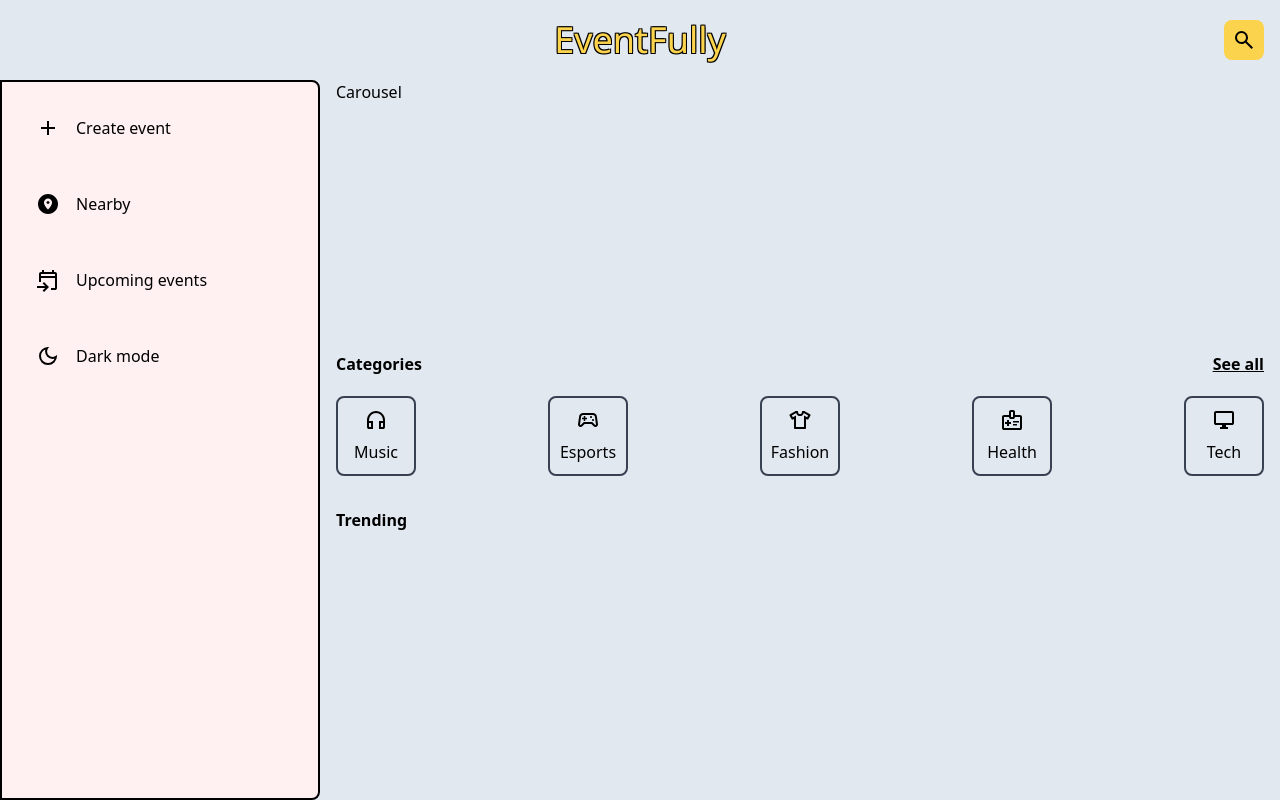
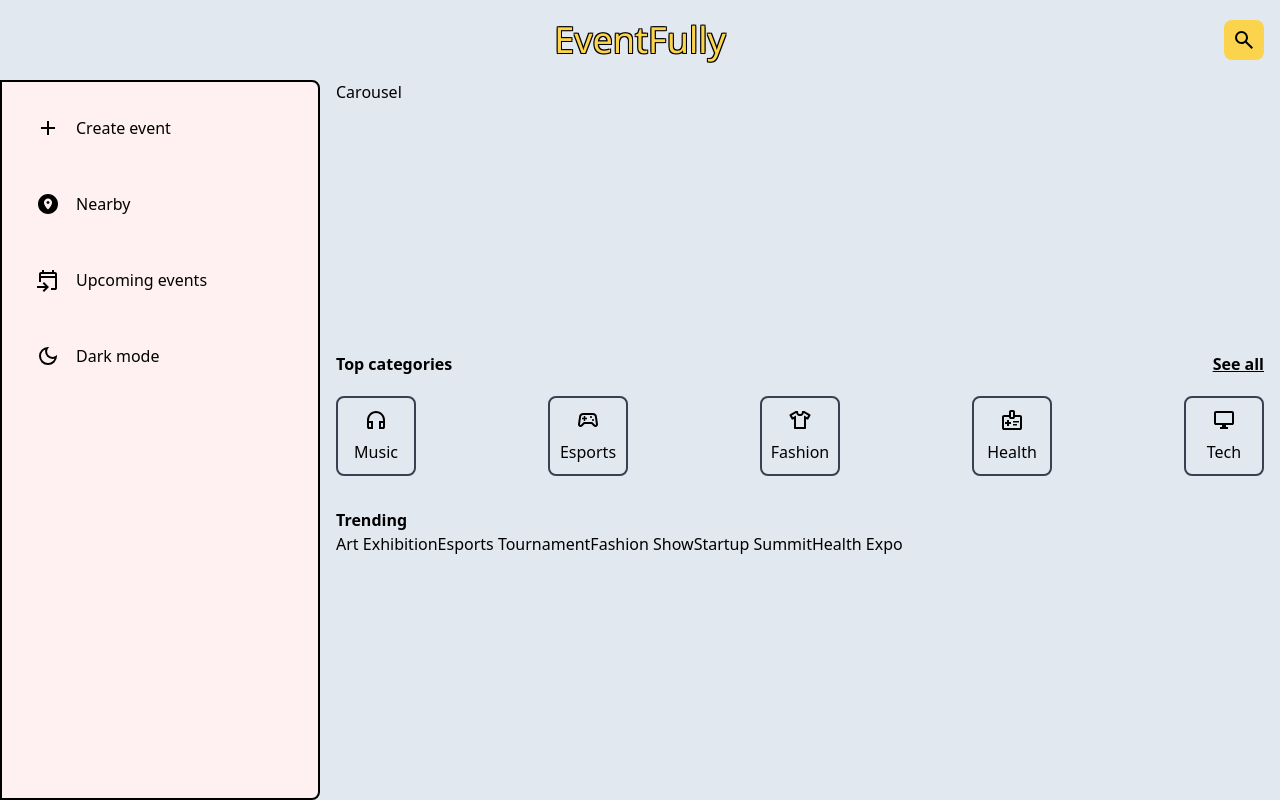
Before and after one commit to arnaskv/event-app, a Vue app: page / in a window 1280 px wide. Built offline with nearby package versions, Linux system fonts and the light colour scheme; a web font is replaced by a local one.

Commit message:
added click property for event statistics

```diff
--- a/src/stores/dummyEvents.ts
+++ b/src/stores/dummyEvents.ts
@@ -6,6 +6,7 @@ const dummyEvents = [
     timestamp: '2023-09-15T10:00:00Z',
     categories: ['tech'],
     description: 'Join us for the biggest tech conference of the year!',
+    clicks: 10,
   },
   {
     id: 2,
@@ -14,6 +15,7 @@ const dummyEvents = [
     timestamp: '2023-08-20T14:00:00Z',
     categories: ['health'],
     description: 'Explore the latest in health and wellness.',
+    clicks: 40,
   },
   {
     id: 3,
@@ -22,6 +24,7 @@ const dummyEvents = [
     timestamp: '2023-07-10T19:30:00Z',
     categories: ['music'],
     description: 'Enjoy live music performances from top artists!',
+    clicks: 17,
   },
   {
     id: 4,
@@ -30,6 +33,7 @@ const dummyEvents = [
     timestamp: '2023-06-05T15:00:00Z',
     categories: ['fashion'],
     description: 'Witness the latest fashion trends on the runway.',
+    clicks: 50,
   },
   {
     id: 5,
@@ -38,6 +42,7 @@ const dummyEvents = [
     timestamp: '2023-11-20T16:00:00Z',
     categories: ['esports'],
     description: 'Compete in the ultimate esports showdown!',
+    clicks: 100,
   },
   {
     id: 6,
@@ -46,14 +51,16 @@ const dummyEvents = [
     timestamp: '2023-10-08T09:00:00Z',
     categories: ['volunteering'],
     description: 'Join us in making our community cleaner and greener.',
+    clicks: 12,
   },
   {
     id: 7,
     name: 'Art Exhibition',
     location: 'Art Gallery',
-    timestamp: '2023-09-15T11:00:00Z',
+    timestamp: '2023-12-30T11:00:00Z',
     categories: ['other'],
     description: 'Discover a diverse range of artworks from local artists.',
+    clicks: 108,
   },
   {
     id: 8,
@@ -62,6 +69,7 @@ const dummyEvents = [
     timestamp: '2023-08-20T09:30:00Z',
     categories: ['tech'],
     description: 'Connect with innovative startups and tech enthusiasts.',
+    clicks: 50,
   },
 ]
 
--- a/src/stores/events.ts
+++ b/src/stores/events.ts
@@ -9,10 +9,21 @@ export type Event = {
   timestamp: string
   categories: string[]
   description: string
+  clicks: number
 }
 
 export const useEventsStore = defineStore('event', () => {
   const events = ref<Event[]>(getEvents())
+
+  const eventInitialState: Event = {
+    id: getNewId(),
+    name: '',
+    location: '',
+    timestamp: '',
+    categories: [],
+    description: '',
+    clicks: 0,
+  }
 
   function addEvent(newEvent: Event) {
     events.value.push(newEvent)
@@ -51,5 +62,18 @@ export const useEventsStore = defineStore('event', () => {
       .sort((a, b) => new Date(a.timestamp) - new Date(b.timestamp))
   }
 
-  return { events, addEvent, getNewId, getEventById, getEventsByCategory, getUpcomingEvents }
+  function getTrendingEvents(): Event[] {
+    return events.value.sort((a, b) => b.clicks - a.clicks).slice(0, 5)
+  }
+
+  return {
+    events,
+    eventInitialState,
+    addEvent,
+    getNewId,
+    getEventById,
+    getEventsByCategory,
+    getUpcomingEvents,
+    getTrendingEvents,
+  }
 })
--- a/src/views/CreateEventView.vue
+++ b/src/views/CreateEventView.vue
@@ -7,24 +7,16 @@ import DropdownSelect from '@/components/DropdownSelect.vue'
 import ViewHeader from '@/components/ViewHeader.vue'
 
 const { categories } = useCategoryStore()
-const { addEvent, getNewId } = useEventsStore()
-const initialState: Event = {
-  id: getNewId(),
-  name: '',
-  location: '',
-  timestamp: '',
-  categories: [],
-  description: '',
-}
+const { eventInitialState, addEvent } = useEventsStore()
 
-const formData: Event = reactive({ ...initialState })
+const formData: Event = reactive({ ...eventInitialState })
 const formEnabled = ref<boolean>(true)
 const resetSignal = ref<boolean>(false)
 const currentDateFormatted = useDateFormat(useNow(), 'YYYY-MM-DDTHH:MM')
 
 function resetForm() {
   resetSignal.value = true
-  Object.assign(formData, initialState)
+  Object.assign(formData, eventInitialState)
   nextTick(() => {
     resetSignal.value = false
   })
--- a/src/views/UpcomingEventsView.vue
+++ b/src/views/UpcomingEventsView.vue
@@ -10,5 +10,5 @@ const upcomingEvents = getUpcomingEvents()
 
 <template>
   <ViewHeader title="upcoming events" />
-  <SingleEvent v-for="event in upcomingEvents" :key="event.id" />
+  <SingleEvent v-for="event in upcomingEvents" :key="event.id" :event="event" />
 </template>
--- a/src/views/home/HomeView.vue
+++ b/src/views/home/HomeView.vue
@@ -1,14 +1,18 @@
 <script setup lang="ts">
 import { RouterLink } from 'vue-router'
 import MainButton from '@/components/MainButton.vue'
+import { useEventsStore } from '@/stores/events'
 import CategoryButton from './CategoryButton.vue'
+
+const { getTrendingEvents } = useEventsStore()
+const trendingEvents = getTrendingEvents()
 </script>
 
 <template>
   <div class="h-60">Carousel</div>
   <menu class="py-8">
     <div class="flex justify-between pb-5">
-      <p class="font-bold">Categories</p>
+      <p class="font-bold">Top categories</p>
       <router-link :to="{ name: 'categories' }" class="font-bold underline">See all</router-link>
     </div>
     <div class="flex justify-between">
@@ -32,6 +36,8 @@ import CategoryButton from './CategoryButton.vue'
   </menu>
   <section>
     <p class="font-bold">Trending</p>
-    <div class="flex flex-nowrap"></div>
+    <div class="flex flex-nowrap">
+      <div v-for="event in trendingEvents" :key="event.id">{{ event.name }}</div>
+    </div>
   </section>
 </template>
```
